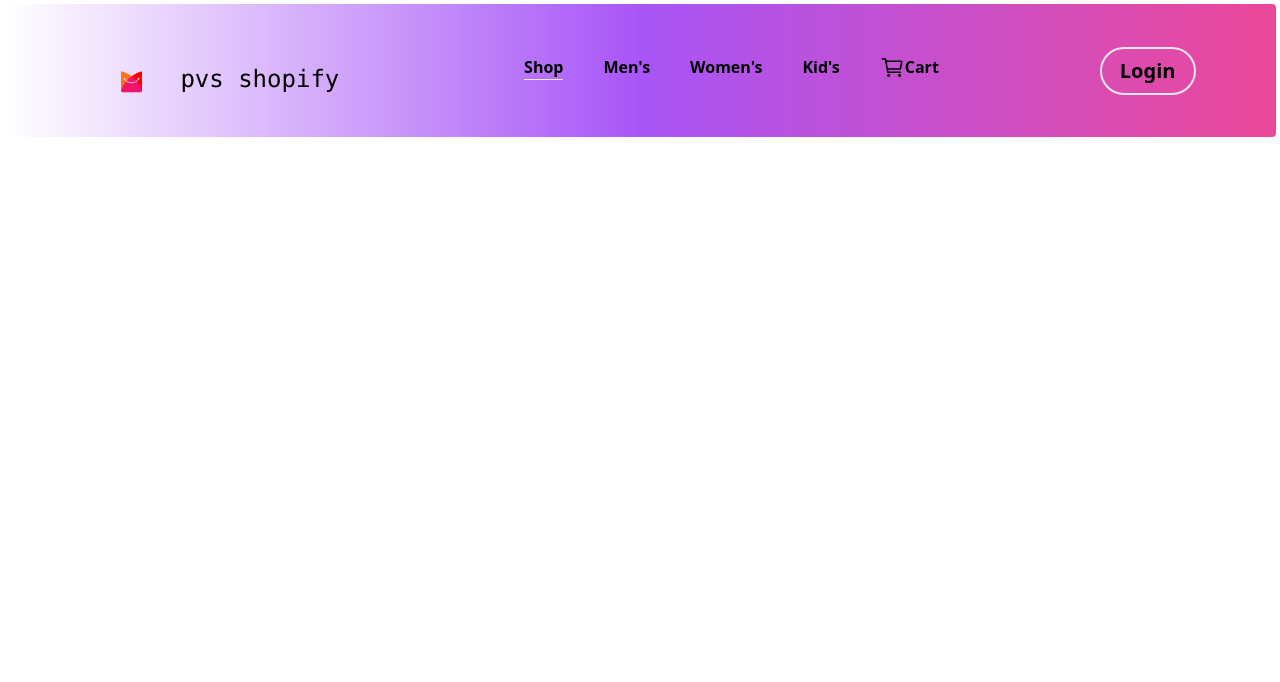
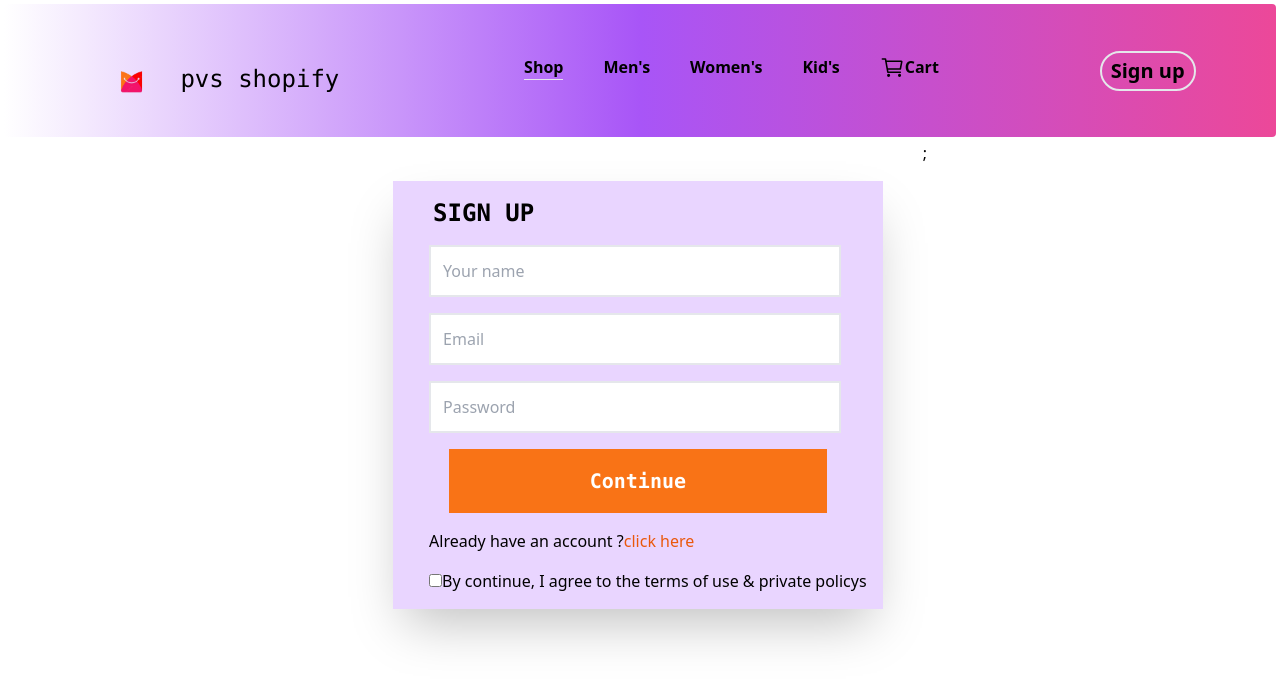
Before and after one commit to sekar-pvs/shopping_cart, a React (Create React App) app: page /signup in a window 1280 px wide. Shown: the top 682 px of the page. Built offline with nearby package versions, Linux system fonts and the light colour scheme.

Commit message:
Update filter

```diff
--- a/src/App.jsx
+++ b/src/App.jsx
@@ -11,6 +11,7 @@ import menBanner from "./Components/Assets/banner_mens.png";
 import womenBanner from "./Components/Assets/banner_women.png";
 import kidBanner from "./Components/Assets/banner_kids.png";
 import Product from "./Components/Product";
+import Signup from "./Components/Signup";
 
 const App = () => {
   return (
@@ -32,6 +33,7 @@ const App = () => {
           element={<ShopCategori category="kid" banner={kidBanner} />}
         />
         <Route path="/cart" element={<Cart />} />
+        <Route path="/signup" element={<Signup />} />
         <Route path="/login" element={<Login />} />
         <Route path="/product" element={<Product />}>
           <Route path=":productId" element={<Product />} />
--- a/src/Components/Assets/all_product.js
+++ b/src/Components/Assets/all_product.js
@@ -49,7 +49,7 @@ let all_product = [
     name: "Striped Flutter Sleeve Overlap Collar Peplum Hem Blouse",
     category: "women",
     image: p2_img,
-    new_price: 85.0,
+    new_price: 95.0,
     old_price: 120.5,
   },
   {
@@ -73,7 +73,7 @@ let all_product = [
     name: "Striped Flutter Sleeve Overlap Collar Peplum Hem Blouse",
     category: "women",
     image: p5_img,
-    new_price: 85.0,
+    new_price: 97.0,
     old_price: 120.5,
   },
   {
@@ -81,7 +81,7 @@ let all_product = [
     name: "Striped Flutter Sleeve Overlap Collar Peplum Hem Blouse",
     category: "women",
     image: p6_img,
-    new_price: 85.0,
+    new_price: 73.0,
     old_price: 120.5,
   },
   {
@@ -89,7 +89,7 @@ let all_product = [
     name: "Striped Flutter Sleeve Overlap Collar Peplum Hem Blouse",
     category: "women",
     image: p7_img,
-    new_price: 85.0,
+    new_price: 60.0,
     old_price: 120.5,
   },
   {
@@ -97,7 +97,7 @@ let all_product = [
     name: "Striped Flutter Sleeve Overlap Collar Peplum Hem Blouse",
     category: "women",
     image: p8_img,
-    new_price: 85.0,
+    new_price: 95.0,
     old_price: 120.5,
   },
   {
@@ -105,7 +105,7 @@ let all_product = [
     name: "Striped Flutter Sleeve Overlap Collar Peplum Hem Blouse",
     category: "women",
     image: p9_img,
-    new_price: 85.0,
+    new_price: 50.0,
     old_price: 120.5,
   },
   {
@@ -113,7 +113,7 @@ let all_product = [
     name: "Striped Flutter Sleeve Overlap Collar Peplum Hem Blouse",
     category: "women",
     image: p10_img,
-    new_price: 85.0,
+    new_price: 40.0,
     old_price: 120.5,
   },
   {
@@ -121,7 +121,7 @@ let all_product = [
     name: "Striped Flutter Sleeve Overlap Collar Peplum Hem Blouse",
     category: "women",
     image: p11_img,
-    new_price: 85.0,
+    new_price: 45.0,
     old_price: 120.5,
   },
   {
@@ -129,7 +129,7 @@ let all_product = [
     name: "Striped Flutter Sleeve Overlap Collar Peplum Hem Blouse",
     category: "women",
     image: p12_img,
-    new_price: 85.0,
+    new_price: 105.0,
     old_price: 120.5,
   },
   {
@@ -137,16 +137,16 @@ let all_product = [
     name: "Men Green Solid Zippered Full-Zip Slim Fit Bomber Jacket",
     category: "men",
     image: p13_img,
-    new_price: 85.0,
-    old_price: 120.5,
+    new_price: 750.0,
+    old_price: 1200.5,
   },
   {
     id: 14,
     name: "Men Green Solid Zippered Full-Zip Slim Fit Bomber Jacket",
     category: "men",
     image: p14_img,
-    new_price: 85.0,
-    old_price: 120.5,
+    new_price: 750.0,
+    old_price: 1200.5,
   },
   {
     id: 15,
--- a/src/Components/Exclusive.jsx
+++ b/src/Components/Exclusive.jsx
@@ -1,16 +1,17 @@
 import React, { useState } from "react";
+
+import { ToastContainer, toast } from "react-toastify";
 
 const Exclusive = () => {
   const [mail, setMail] = useState(" ");
   const handelMail = (e) => {
     setMail(e.target.value);
-    //setMail("");
   };
   const handelMailButton = () => {
     if (!mail) {
-      alert("Please enter the mail");
+      toast.error("Please enter the mail");
     } else {
-      alert(`sucessfully subscribed to  ${mail}`);
+      toast.success(`Now we are connect together`);
     }
     setMail("");
   };
@@ -39,6 +40,7 @@ const Exclusive = () => {
           </div>
         </div>
       </div>
+      <ToastContainer />
     </div>
   );
 };
--- a/src/Components/LandingPage.jsx
+++ b/src/Components/LandingPage.jsx
@@ -21,8 +21,12 @@ const LandingPage = () => {
         <div className="text-5xl">collections </div>
         <div className="text-5xl">for eveyone</div>
         <div className="text-2xl space-y-2 p-2 boreder border-2  border-white bg-red-500 text-white rounded-3xl hover:scale-105 transition  text-center flex space-x-3  ">
-          <div>
-            <Link to="/">
+          <div
+            onClick={() => {
+              window.scroll(0, 0);
+            }}
+          >
+            <Link to="/men">
               <button className=" ">Latest Collections </button>{" "}
             </Link>
           </div>
--- a/src/Components/Login.jsx
+++ b/src/Components/Login.jsx
@@ -2,25 +2,34 @@ import React from "react";
 
 const Login = () => {
   return (
-    <div className="h-screen  flex items-center justify-center p">
-      <div className="grid justify-center items-center border-2 rounded-xl bg-gradient-to-l from-pink-400 to-white ">
-        <div className="text-center">Login</div>
+    <div className="flex justify-center items-center ">
+      <div className="shadow-2xl p-4  space-y-5 m-10 bg-purple-200 w-[30%] h-[70%] ">
+        <div className=" ml-6 text-2xl uppercase font-mono font-bold text-center">
+          {" "}
+          Login
+        </div>
         <div>
-          <form action="" className=" space-y-2 p-20 ">
-            <div className="space-x-2">
-              <label htmlFor="">User Name:</label>
-              <input type="text" className=" border-2" />
-            </div>
-            <div className="space-x-2">
-              <label htmlFor="">User Name:</label>
-              <input type="text" className=" border-2" />
-            </div>
-            <div className="space-x-2">
-              <label htmlFor="">User Name:</label>
-              <input type="text" className=" border-2" />
-            </div>
-          </form>
+          <div className="text-xl font-bold font-serif">Email :</div>
+          <input
+            type="text"
+            placeholder="Email"
+            className="p-3  border-2 ml-5 w-[90%]"
+          />
         </div>
+        <div>
+          <div className="text-xl font-bold font-serif">Password :</div>
+          <input
+            type="password"
+            placeholder="Password"
+            className="p-3  border-2 ml-5 w-[90%]"
+          />
+        </div>
+        <div className="flex items-center justify-center bg-orange-500 h-14 m-10 ">
+          <button className="font-mono font-bold text-white text-xl">
+            Login
+          </button>
+        </div>
+        <div className="ml-5 cursor-pointer">Forget Password ?</div>
       </div>
     </div>
   );
--- a/src/Components/Navbar.jsx
+++ b/src/Components/Navbar.jsx
@@ -98,9 +98,9 @@ const Navbar = () => {
           </ul>
         </div>
       </div>
-      <div className="font-semibold text-xl border-2 p-2 rounded-full w-24 text-center hover:scale-105 transition ">
-        <Link to="/login">
-          <button>Login</button>
+      <div className="font-semibold text-xl border-2 p-1 rounded-full w-24 text-center hover:scale-105 transition ">
+        <Link to="/signup">
+          <button>Sign up</button>
         </Link>
       </div>
     </div>
--- a/src/Components/ShopCategori.jsx
+++ b/src/Components/ShopCategori.jsx
@@ -1,4 +1,4 @@
-import React, { useContext } from "react";
+import React, { useContext, useState } from "react";
 import { ShopData } from "./Context/ShopContext";
 import Card from "./Card";
 import { RiArrowDropDownLine } from "react-icons/ri";
@@ -6,6 +6,25 @@ import Footer from "./Footer";
 
 const ShopCategori = ({ category, banner }) => {
   const { data } = useContext(ShopData);
+  const [DataItem, setDataItem] = useState(data);
+  const [openSort, setOpenSort] = useState(false);
+  const [sortvalue, setSortvalue] = useState("AES");
+  const [v, setV] = useState(false);
+
+  const handelAppy = () => {
+    let sort;
+    if (sortvalue === "AES") {
+      sort = DataItem.sort((a, b) => a.new_price - b.new_price);
+      setDataItem(sort);
+      setV(!v);
+    }
+    if (sortvalue === "DES") {
+      sort = DataItem.sort((a, b) => b.new_price - a.new_price);
+      setDataItem(sort);
+      setV(!v);
+    }
+  };
+  //console.log(DataItem);
   return (
     <div className="space-y-10">
       <div className="shadow-2xl mt-3 h-3/4  flex justify-center items-center">
@@ -14,13 +33,48 @@ const ShopCategori = ({ category, banner }) => {
       <div className=" ml-10 mr-10 flex justify-between ">
         <div className="font-bold text-xl font-serif">Happy To Purchase</div>
         <div>
-          <button className="border-2 p-2 rounded-full flex text-center gap-2">
+          <button
+            className="border-2 p-2 rounded-full flex text-center gap-2"
+            onClick={() => {
+              setOpenSort(!openSort);
+            }}
+          >
             Sort by <RiArrowDropDownLine />
           </button>
+          <div className={`${openSort ? "block" : "hidden"} space-y-3`}>
+            <div>
+              <input
+                type="radio"
+                name="sort"
+                id=""
+                onClick={() => {
+                  setSortvalue("AES");
+                }}
+              />{" "}
+              Low TO High
+            </div>
+            <div>
+              <input
+                type="radio"
+                name="sort"
+                id=""
+                onClick={() => {
+                  setSortvalue("DES");
+                }}
+              />{" "}
+              High To Low
+            </div>
+            <div
+              className="text-center bg-orange-500 text-white rounded-xl p-2"
+              onClick={handelAppy}
+            >
+              <button>Apply</button>
+            </div>
+          </div>
         </div>
       </div>
       <div className=" grid grid-cols-4 space-y-10 ml-10 space-x-4">
-        {data.map((data) => {
+        {DataItem.map((data) => {
           if (data.category === category) {
             return <Card data={data} key={data.id} />;
           } else {
--- /dev/null
+++ b/src/Components/Signup.jsx
@@ -0,0 +1,92 @@
+import React, { useState } from "react";
+import { Link } from "react-router-dom";
+import { ToastContainer, toast } from "react-toastify";
+import "react-toastify/dist/ReactToastify.css";
+
+const Signup = () => {
+  const [name, setName] = useState("");
+  const [email, setEmail] = useState("");
+  const [Password, setPassword] = useState("");
+  const handelName = (e) => {
+    setName(e.target.value);
+  };
+  const handelPassword = (e) => {
+    setPassword(e.target.value);
+  };
+  const handelEmail = (e) => {
+    setEmail(e.target.value);
+  };
+  const handelButton = () => {
+    if (name.length <= 0 || email.length <= 0 || Password.length <= 0) {
+      toast.warning("Please fill all the box");
+    } else {
+      toast.success("Sucessfully register");
+      setEmail("");
+      setName("");
+      setPassword("");
+    }
+  };
+  return (
+    <div className="flex justify-center  h-full">
+      <div className="shadow-2xl p-4 h-fit space-y-4 m-10 bg-purple-200">
+        <div className=" ml-6 text-2xl uppercase font-mono font-bold">
+          sign up
+        </div>
+        <div className="">
+          <input
+            type="text"
+            placeholder="Your name"
+            className="p-3  border-2 ml-5 w-[90%]"
+            value={name}
+            onChange={handelName}
+          />
+        </div>
+        <div>
+          <input
+            type="email"
+            name=""
+            id=""
+            placeholder="Email"
+            className="p-3  border-2 ml-5 w-[90%]"
+            value={email}
+            onChange={handelEmail}
+          />
+        </div>
+        <div>
+          <input
+            type="text"
+            name=""
+            id=""
+            placeholder="Password"
+            className="p-3  border-2 ml-5 w-[90%]"
+            value={Password}
+            onChange={handelPassword}
+          />
+        </div>
+        <div
+          className="flex items-center justify-center bg-orange-500 h-16 m-10 cursor-pointer"
+          onClick={handelButton}
+        >
+          <button className="font-mono font-bold text-white text-xl">
+            Continue
+          </button>
+        </div>
+        <div className="ml-5">
+          <div>
+            Already have an account ?
+            <Link to="/login">
+              <span className="text-orange-600">click here</span>
+            </Link>
+          </div>
+        </div>
+        <div className="ml-5">
+          <input type="checkbox" name="" id="" />
+          By continue, I agree to the terms of use & private policys
+        </div>
+      </div>
+      <ToastContainer />;
+    </div>
+  );
+};
+
+export default Signup;
```
